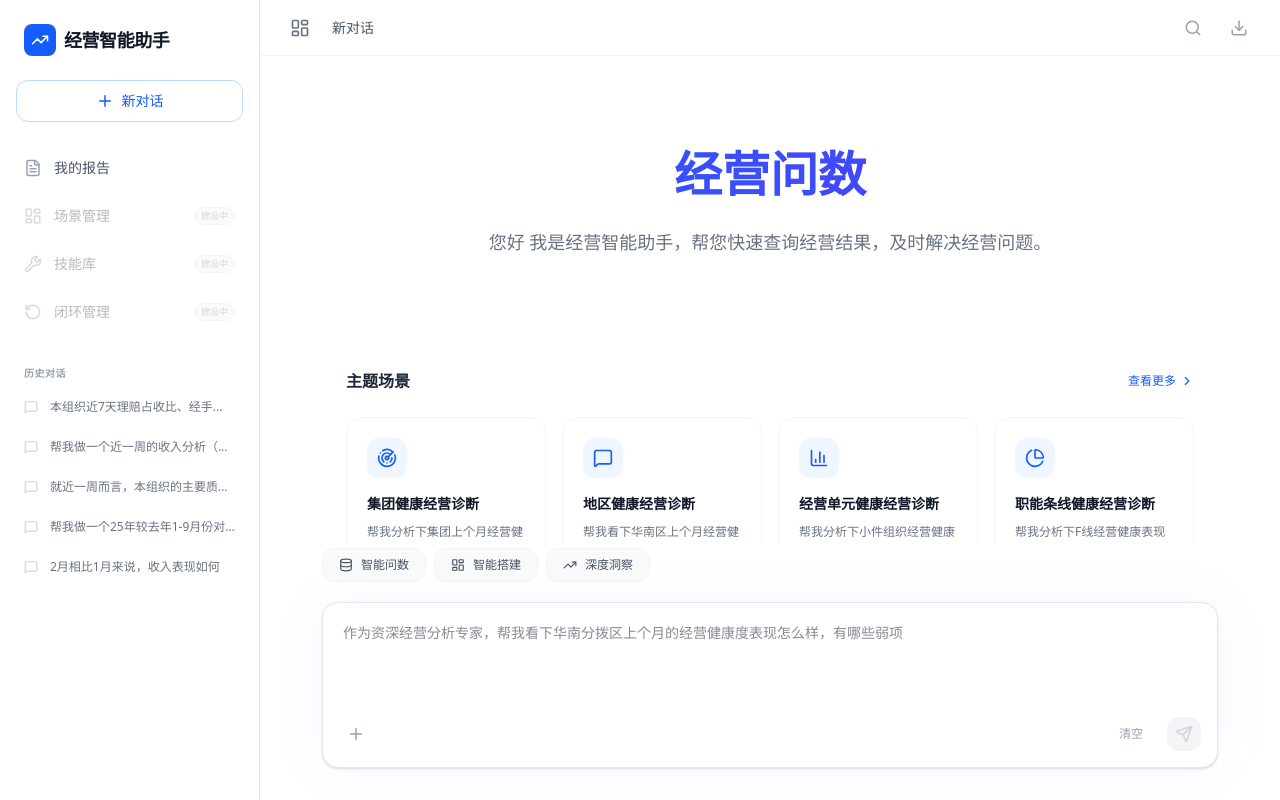
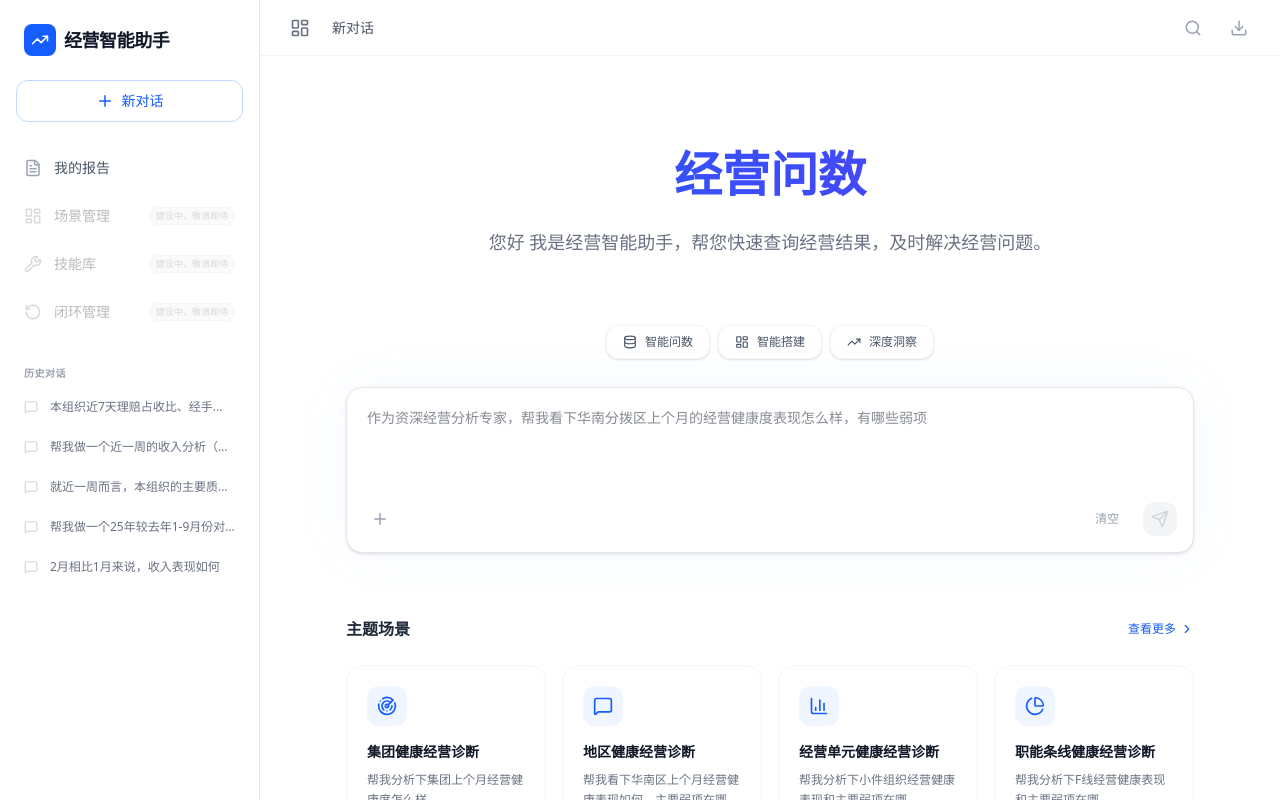
Before and after one commit to zhouliu132580-blip/AIagent, a React (Vite) app: page / in a window 1280 px wide. Built offline with nearby package versions, Linux system fonts and the light colour scheme.

Commit message:
feat: Add placeholder for empty state quick actions
Introduces quick action buttons for the empty state of the data analysis interface, providing users with immediate options for interaction. This enhances usability and guides users towards key functionalities when no data is present.

```diff
--- a/src/App.tsx
+++ b/src/App.tsx
@@ -191,7 +191,7 @@ const SidebarItem = ({ icon: Icon, label, active, onClick, badge, disabled }: an
     <Icon size={18} className={cn(active ? "text-blue-600" : "text-gray-400 group-hover:text-gray-600")} />
     <span className="flex-1 text-left">{label}</span>
     {badge && <span className="px-1.5 py-0.5 text-[10px] bg-blue-100 text-blue-600 rounded-full">{badge}</span>}
-    {disabled && <span className="px-1.5 py-0.5 text-[9px] bg-gray-100 text-gray-400 rounded-full border border-gray-200">建设中</span>}
+    {disabled && <span className="px-1.5 py-0.5 text-[9px] bg-gray-100 text-gray-400 rounded-full border border-gray-200">建设中，敬请期待</span>}
   </button>
 );
 
@@ -361,8 +361,83 @@ export default function App() {
                   </p>
                 </motion.div>
 
+                {/* Input Area for Empty State */}
+                <div className="w-full max-w-4xl mb-16">
+                  {/* Quick Actions */}
+                  <div className="flex items-center justify-center gap-2 mb-6 overflow-x-auto scrollbar-hide py-1">
+                    <button
+                      onClick={() => setCurrentView('data-elf')}
+                      className="flex items-center gap-2 px-4 py-2 bg-white text-gray-600 border border-gray-100 rounded-xl text-xs font-medium hover:bg-gray-100 transition-all shadow-sm shrink-0"
+                    >
+                      <Database size={14} />
+                      智能问数
+                    </button>
+                    <button
+                      onClick={() => setCurrentView('smart-build')}
+                      className="flex items-center gap-2 px-4 py-2 bg-white text-gray-600 border border-gray-100 rounded-xl text-xs font-medium hover:bg-gray-100 transition-all shadow-sm shrink-0"
+                    >
+                      <LayoutDashboard size={14} />
+                      智能搭建
+                    </button>
+                    <button
+                      onClick={() => toast('建设中，敬请期待', {
+                        icon: <AlertCircle className="text-orange-500" size={16} />,
+                        className: 'text-orange-500 font-medium'
+                      })}
+                      className="flex items-center gap-2 px-4 py-2 bg-white text-gray-600 border border-gray-100 rounded-xl text-xs font-medium hover:bg-gray-100 transition-all shadow-sm shrink-0"
+                    >
+                      <TrendingUp size={14} />
+                      深度洞察
+                    </button>
+                  </div>
+
+                  {/* Main Input */}
+                  <div className="relative group">
+                    <div className="absolute inset-0 bg-blue-500/5 blur-xl group-focus-within:bg-blue-500/10 transition-all rounded-3xl" />
+                    <div className="relative bg-white border border-gray-200 rounded-2xl p-2 shadow-sm focus-within:border-blue-400 transition-all">
+                      <textarea
+                        value={input}
+                        onChange={(e) => setInput(e.target.value)}
+                        onKeyDown={(e) => {
+                          if (e.key === 'Enter' && !e.shiftKey) {
+                            e.preventDefault();
+                            handleSend();
+                          }
+                        }}
+                        placeholder="作为资深经营分析专家，帮我看下华南分拨区上个月的经营健康度表现怎么样，有哪些弱项"
+                        className="w-full bg-transparent border-none focus:ring-0 text-sm p-3 min-h-[100px] resize-none scrollbar-hide"
+                      />
+                      <div className="flex items-center justify-between px-2 pb-2">
+                        <div className="flex items-center gap-1">
+                          <button className="p-2 hover:bg-gray-100 rounded-lg text-gray-400 transition-colors">
+                            <Plus size={18} />
+                          </button>
+                        </div>
+                        <div className="flex items-center gap-2">
+                          <button
+                            onClick={() => setInput('')}
+                            className="px-4 py-2 text-xs text-gray-400 hover:text-gray-600 transition-colors"
+                          >
+                            清空
+                          </button>
+                          <button
+                            onClick={() => handleSend()}
+                            disabled={!input.trim()}
+                            className={cn(
+                              "p-2 rounded-xl transition-all",
+                              input.trim() ? "bg-blue-600 text-white shadow-lg shadow-blue-200" : "bg-gray-100 text-gray-300"
+                            )}
+                          >
+                            <Send size={18} />
+                          </button>
+                        </div>
+                      </div>
+                    </div>
+                  </div>
+                </div>
+
                 {/* Scenario Cards */}
-                <div className="w-full mt-12">
+                <div className="w-full">
                   <div className="flex items-center justify-between mb-6">
                     <h3 className="font-bold text-gray-800">主题场景</h3>
                     <button className="text-xs text-blue-600 flex items-center gap-1 hover:underline">
@@ -374,8 +449,8 @@ export default function App() {
                       title="集团健康经营诊断"
                       description="帮我分析下集团上个月经营健康度怎么样"
                       icon={Radar}
-                      onClick={() => toast('建设中', {
-                        icon: <AlertCircle className="text-orange-500" />,
+                      onClick={() => toast('建设中，敬请期待', {
+                        icon: <AlertCircle className="text-orange-500" size={16} />,
                         className: 'text-orange-500 font-medium'
                       })}
                     />
@@ -396,8 +471,8 @@ export default function App() {
                       title="经营单元健康经营诊断"
                       description="帮我分析下小件组织经营健康表现和主要弱项在哪"
                       icon={BarChart3}
-                      onClick={() => toast('建设中', {
-                        icon: <AlertCircle className="text-orange-500" />,
+                      onClick={() => toast('建设中，敬请期待', {
+                        icon: <AlertCircle className="text-orange-500" size={16} />,
                         className: 'text-orange-500 font-medium'
                       })}
                     />
@@ -405,8 +480,8 @@ export default function App() {
                       title="职能条线健康经营诊断"
                       description="帮我分析下F线经营健康表现和主要弱项在哪"
                       icon={PieChartIcon}
-                      onClick={() => toast('建设中', {
-                        icon: <AlertCircle className="text-orange-500" />,
+                      onClick={() => toast('建设中，敬请期待', {
+                        icon: <AlertCircle className="text-orange-500" size={16} />,
                         className: 'text-orange-500 font-medium'
                       })}
                     />
@@ -525,6 +600,7 @@ export default function App() {
         </div>
 
         {/* Input Area */}
+        {messages.length > 0 && (
           <div className="px-6 pb-8 bg-white">
             <div className="max-w-4xl mx-auto">
               {/* Quick Actions */}
@@ -544,8 +620,8 @@ export default function App() {
                   智能搭建
                 </button>
                 <button
-                onClick={() => toast('建设中', {
-                  icon: <AlertCircle className="text-orange-500" />,
+                  onClick={() => toast('建设中，敬请期待', {
+                    icon: <AlertCircle className="text-orange-500" size={16} />,
                     className: 'text-orange-500 font-medium'
                   })}
                   className="flex items-center gap-2 px-4 py-2 bg-gray-50 text-gray-600 border border-gray-100 rounded-xl text-xs font-medium hover:bg-gray-100 transition-all shrink-0"
@@ -600,6 +676,7 @@ export default function App() {
               </div>
             </div>
           </div>
+        )}
         </>
         )}
       </main>
```
Lines whose indentation alone changed are shown as unchanged.
